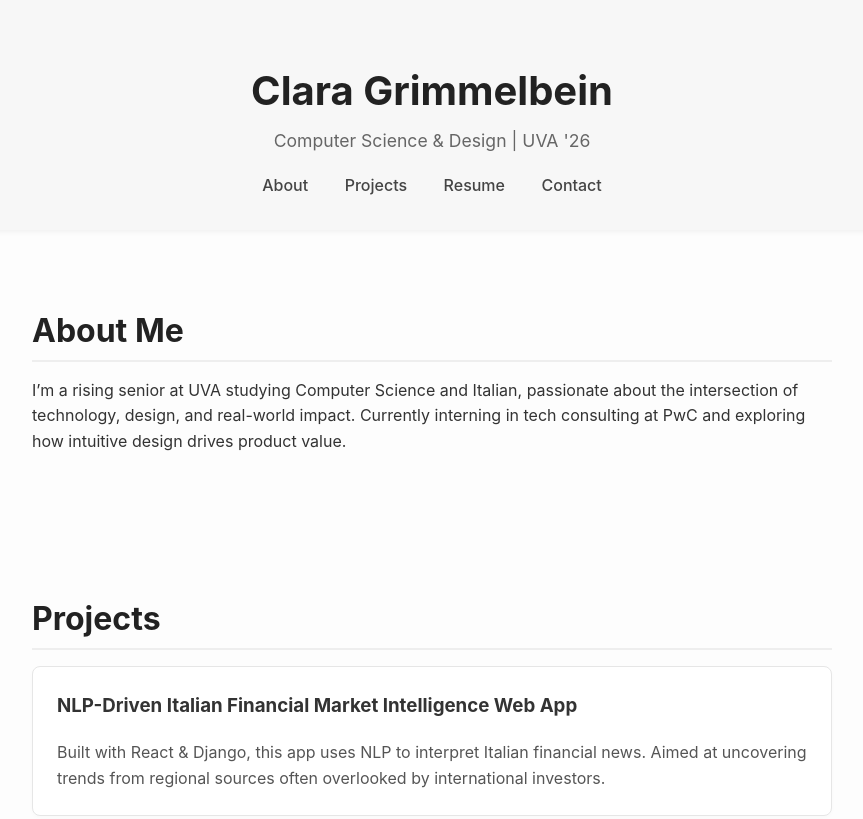
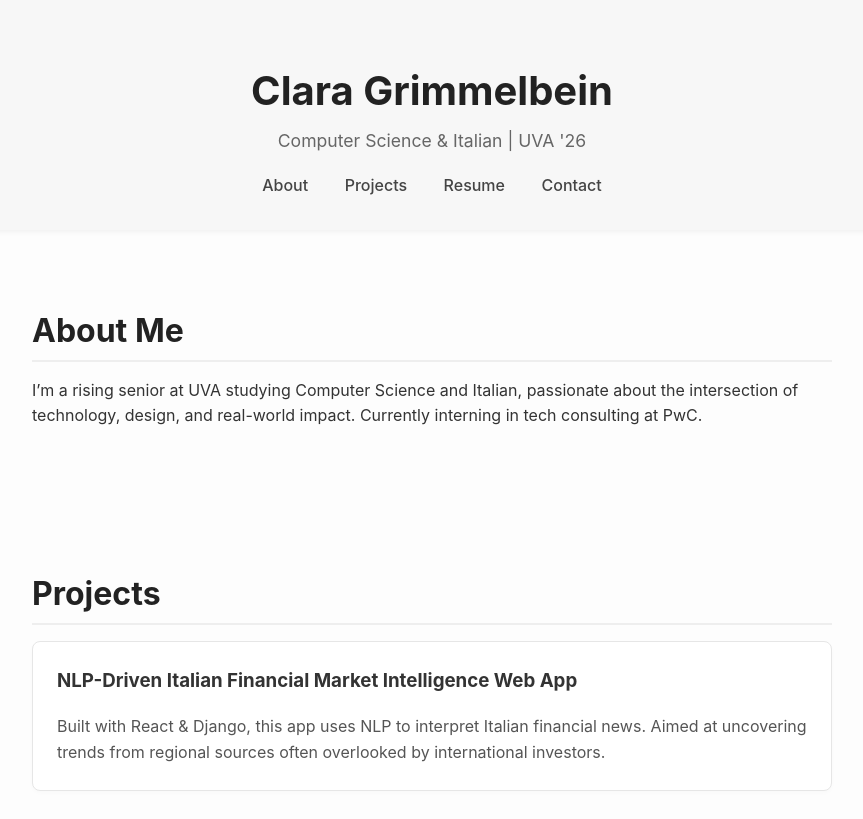
Before and after one commit to claragrimmelbein/portfolio, a plain HTML site: page index.html in a window 1280 px wide. Shown: the top 819 px of the page, without its empty margins (208-1071 px from the left). Drawn offline with Linux system fonts and the light colour scheme.

Commit message:
Update index.html

```diff
--- a/index.html
+++ b/index.html
@@ -9,7 +9,7 @@
 <body>
   <header>
     <h1>Clara Grimmelbein</h1>
-    <p>Computer Science & Design | UVA '26</p>
+    <p>Computer Science & Italian | UVA '26</p>
     <nav>
       <a href="#about">About</a>
       <a href="#projects">Projects</a>
@@ -20,7 +20,7 @@
 
   <section id="about">
     <h2>About Me</h2>
-    <p>I’m a rising senior at UVA studying Computer Science and Italian, passionate about the intersection of technology, design, and real-world impact. Currently interning in tech consulting at PwC and exploring how intuitive design drives product value.</p>
+    <p>I’m a rising senior at UVA studying Computer Science and Italian, passionate about the intersection of technology, design, and real-world impact. Currently interning in tech consulting at PwC.</p>
   </section>
 
   <section id="projects">
```
